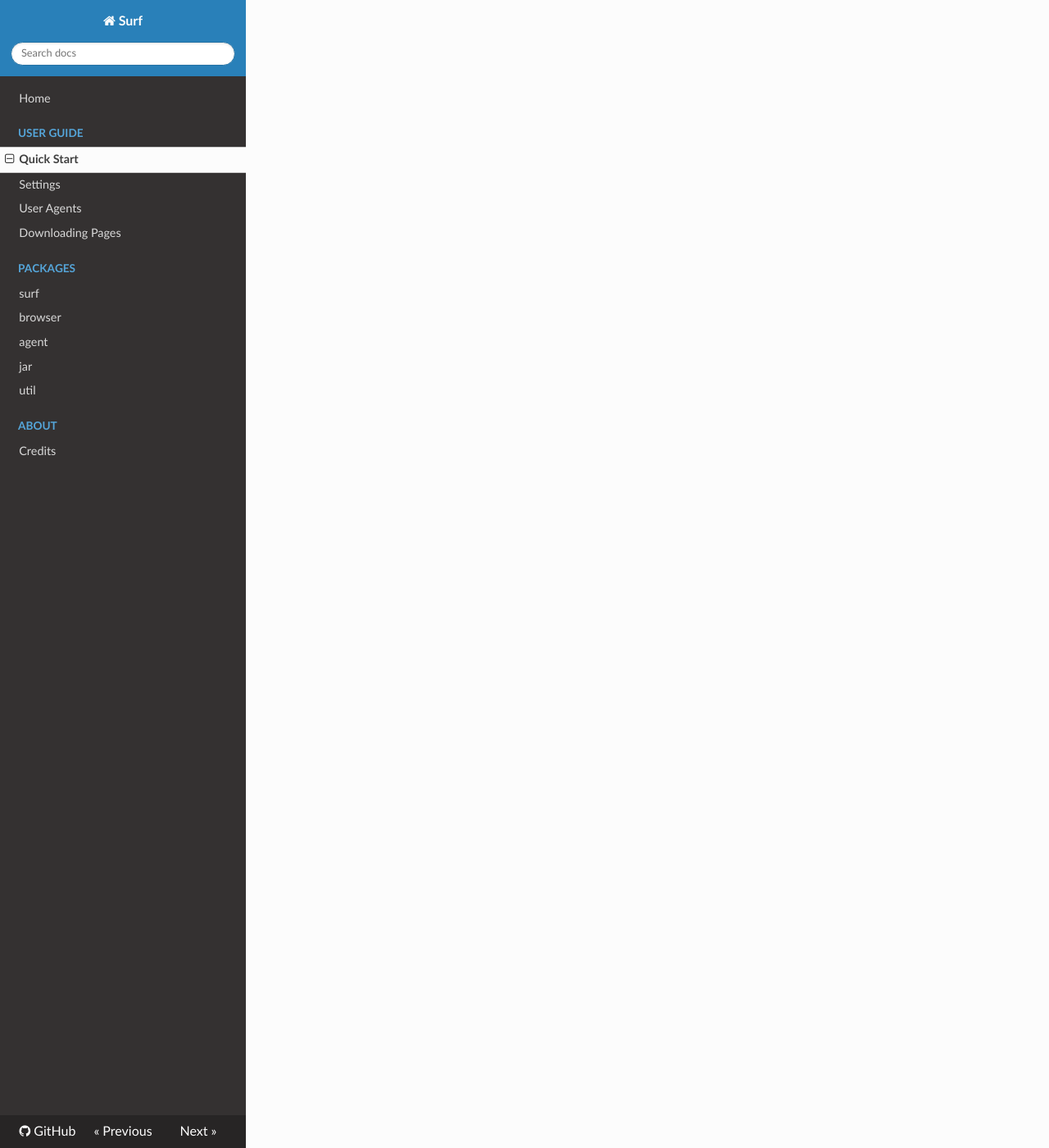
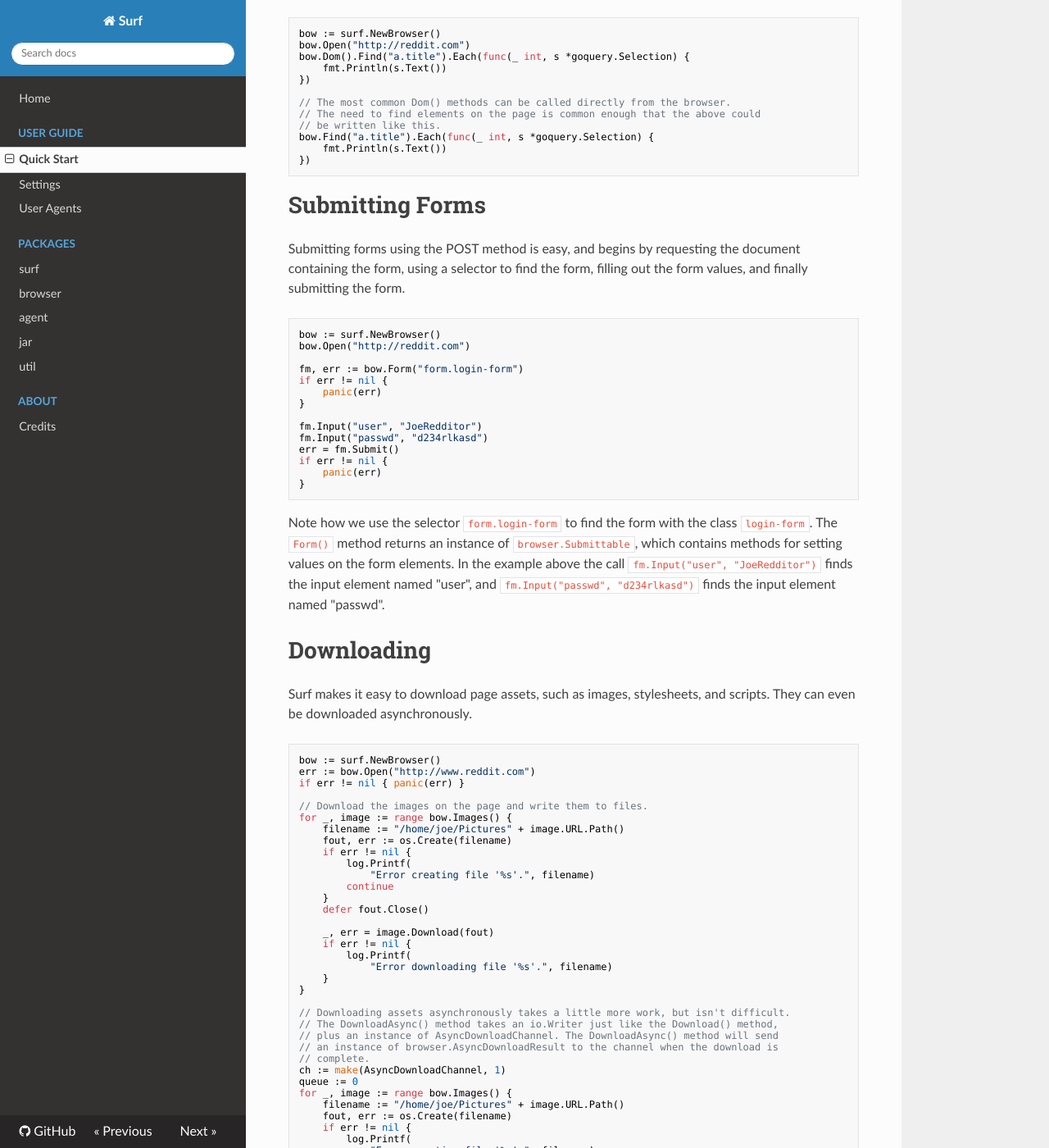
Before and after one commit to headzoo/surf, an MkDocs documentation site: the page built from docs/quick_start.md, in a window 1280 px wide and 1400 px high, scrolled down 1715 px. Shown: the whole window at 82% size. Built offline with MkDocs 1.6.1, drawn with Linux system fonts in a browser that asks for light colours; nearby versions of some CDN libraries; old or Windows-style settings are respelled for this version of MkDocs; some of the changed text lies outside the part shown.

Commit message:
Updated docs
[ci skip]

````diff
--- a/docs/quick_start.md
+++ b/docs/quick_start.md
@@ -12,6 +13,7 @@ fmt.Println(bow.Title())
 ```
 
 If you need to you can add additional request headers.
+
 ```go
 bow := surf.NewBrowser()
 bow.AddRequestHeader("Accept", "text/html")
@@ -30,6 +32,7 @@ the browser changes to reflect the current page. Calling `Open()` is analogous t
 your web browser address bar. The "state" of the browser changes after requesting the new page.
 
 When we open a new page, the state changes to reflection the current page.
+
 ```go
 err := bow.Open("http://reddit.com")
 if err != nil {
@@ -42,6 +45,7 @@ fmt.Println(bow.Title())
 
 Just like a real web browser, Surf maintains a history that you can move back through. You can also
 bookmark pages and come back to them later.
+
 ```go
 // Bookmark the page so we can come back to it later.
 err = bow.Bookmark("reddit")
@@ -58,3 +62,148 @@ bow.OpenBookmark("reddit")
 
 By default the bookmarks are kept in memory, and will disappear when your \*browser.Browser instance
 is destroyed. See the [settings](settings/#storage-jars) for information on saving your bookmarks to a file.
+
+
+# Working With the DOM
+Interacting with elements on pages is done through jQuery style CSS selectors using the
+[goquery](https://github.com/PuerkitoBio/goquery) library. In this next example
+the `Click()` method is called with the CSS selector `a.new` which finds an anchor tag with the class `new`.
+
+```go
+bow := surf.NewBrowser()
+err := bow.Open("http://reddit.com")
+if err != nil {
+	panic(err)
+}
+
+
+err = bow.Click("a.new")
+if err != nil {
+	panic(err)
+}
+
+// Outputs: "newest submissions: reddit.com"
+fmt.Println(bow.Title())
+```
+
+The underlying document is exposed via the Dom() method, which can be used to parse values from the
+body. In this example we print the "title" attribute of each link on the page by finding each element
+matching the selector `a.title`.
+```go
+bow := surf.NewBrowser()
+bow.Open("http://reddit.com")
+bow.Dom().Find("a.title").Each(func(_ int, s *goquery.Selection) {
+    fmt.Println(s.Text())
+})
+
+// The most common Dom() methods can be called directly from the browser.
+// The need to find elements on the page is common enough that the above could
+// be written like this.
+bow.Find("a.title").Each(func(_ int, s *goquery.Selection) {
+    fmt.Println(s.Text())
+})
+```
+
+# Submitting Forms
+Submitting forms using the POST method is easy, and begins by requesting the document containing the form,
+using a selector to find the form, filling out the form values, and finally submitting the form.
+
+```go
+bow := surf.NewBrowser()
+bow.Open("http://reddit.com")
+
+fm, err := bow.Form("form.login-form")
+if err != nil {
+	panic(err)
+}
+
+fm.Input("user", "JoeRedditor")
+fm.Input("passwd", "d234rlkasd")
+err = fm.Submit()
+if err != nil {
+	panic(err)
+}
+```
+
+Note how we use the selector `form.login-form` to find the form with the class `login-form`. The `Form()` method
+returns an instance of `browser.Submittable`, which contains methods for setting values on the form elements.
+In the example above the call `fm.Input("user", "JoeRedditor")` finds the input element named "user", and
+`fm.Input("passwd", "d234rlkasd")` finds the input element named "passwd".
+
+
+# Downloading
+Surf makes it easy to download page assets, such as images, stylesheets, and scripts. They can even be downloaded
+asynchronously.
+
+```go
+bow := surf.NewBrowser()
+err := bow.Open("http://www.reddit.com")
+if err != nil { panic(err) }
+
+// Download the images on the page and write them to files.
+for _, image := range bow.Images() {
+    filename := "/home/joe/Pictures" + image.URL.Path()
+    fout, err := os.Create(filename)
+    if err != nil {
+    	log.Printf(
+    	    "Error creating file '%s'.", filename)
+    	continue
+    }
+    defer fout.Close()
+
+    _, err = image.Download(fout)
+    if err != nil {
+    	log.Printf(
+    	    "Error downloading file '%s'.", filename)
+    }
+}
+
+// Downloading assets asynchronously takes a little more work, but isn't difficult.
+// The DownloadAsync() method takes an io.Writer just like the Download() method,
+// plus an instance of AsyncDownloadChannel. The DownloadAsync() method will send
+// an instance of browser.AsyncDownloadResult to the channel when the download is
+// complete.
+ch := make(AsyncDownloadChannel, 1)
+queue := 0
+for _, image := range bow.Images() {
+    filename := "/home/joe/Pictures" + image.URL.Path()
+	fout, err := os.Create(filename)
+	if err != nil {
+		log.Printf(
+			"Error creating file '%s'.", filename)
+		continue
+	}
+
+	image.DownloadAsync(fout, ch)
+	queue++
+}
+
+// Now we wait for each download to complete.
+for {
+	select {
+	case result := <- ch:
+	    // result is the instance of browser.AsyncDownloadResult sent by the
+	    // DownloadAsync() method. It contains the writer which you need to
+	    // close. It also contains the asset itself, and an error instance if
+	    // there was an error.
+		result.Writer.Close()
+		if result.Error != nil {
+		    log.Printf("Error download '%s'. %s\n", result.Asset.Url(), result.Error)
+		} else {
+		    log.Printf("Downloaded '%s'.\n", result.Asset.Url())
+		}
+
+		queue--
+		if queue == 0 {
+			goto FINISHED
+		}
+	}
+}
+
+FINISHED:
+close(ch)
+log.Println("Downloads complete!")
+```
+
+When downloading assets asynchronously, you should keep in mind the potentially large number of assets embedded
+into a typical web page. For that reason you should setup a queue that downloads only a few at a time.
--- a/mkdocs.yml
+++ b/mkdocs.yml
@@ -8,7 +8,6 @@ pages:
 - [quick_start.md, User Guide, Quick Start]
 - [settings.md, User Guide, Settings]
 - [user_agents.md, User Guide, User Agents]
-- [downloading.md, User Guide, Downloading Pages]
 - [api/packages/surf.md, Packages, surf]
 - [api/packages/browser.md, Packages, browser]
 - [api/packages/agent.md, Packages, agent]
````
Also changed, not shown: other parts of docs/quick_start.md (+2 -1 lines), docs/downloading.md (deleted, +0 -74 lines).
